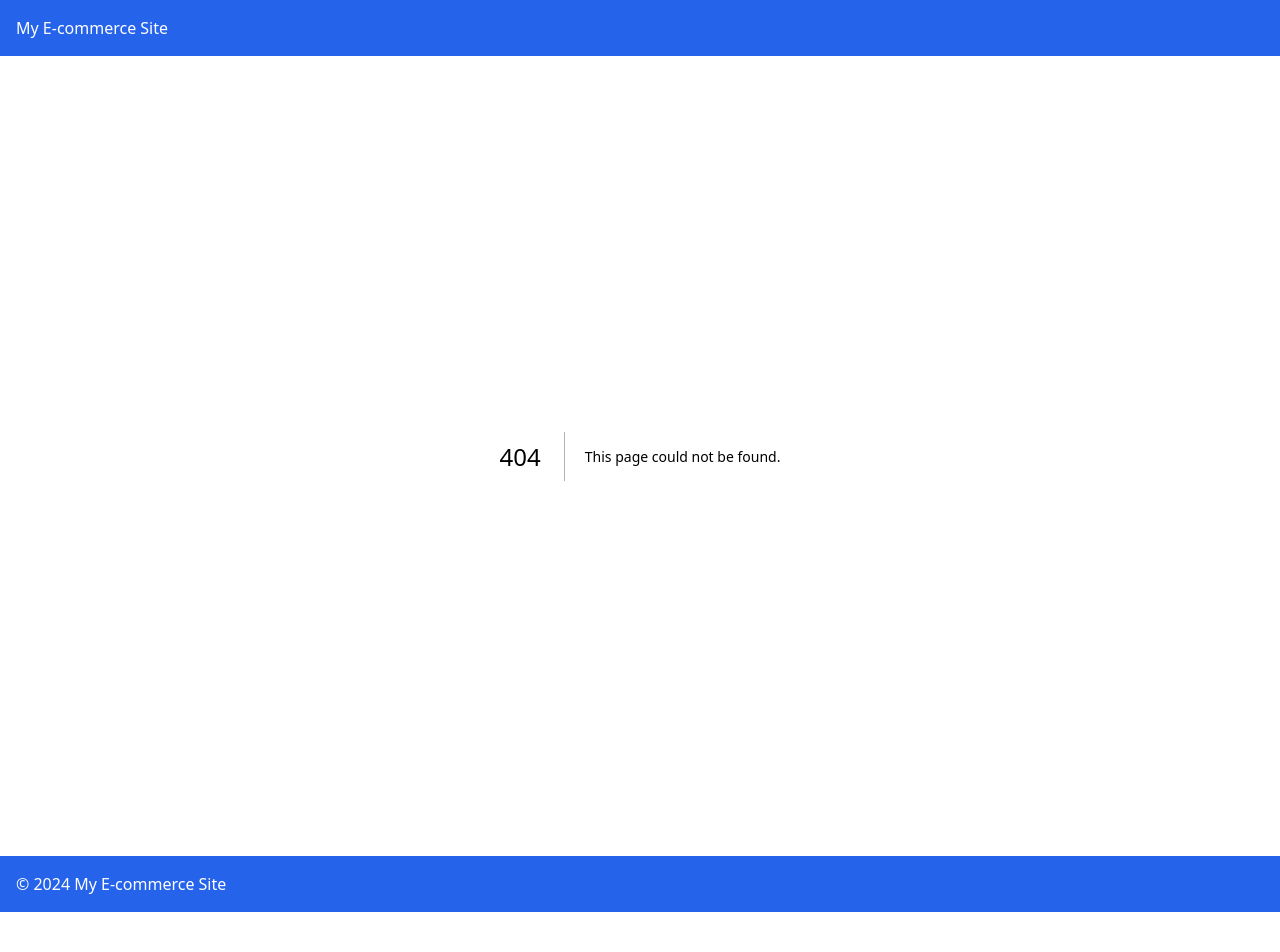
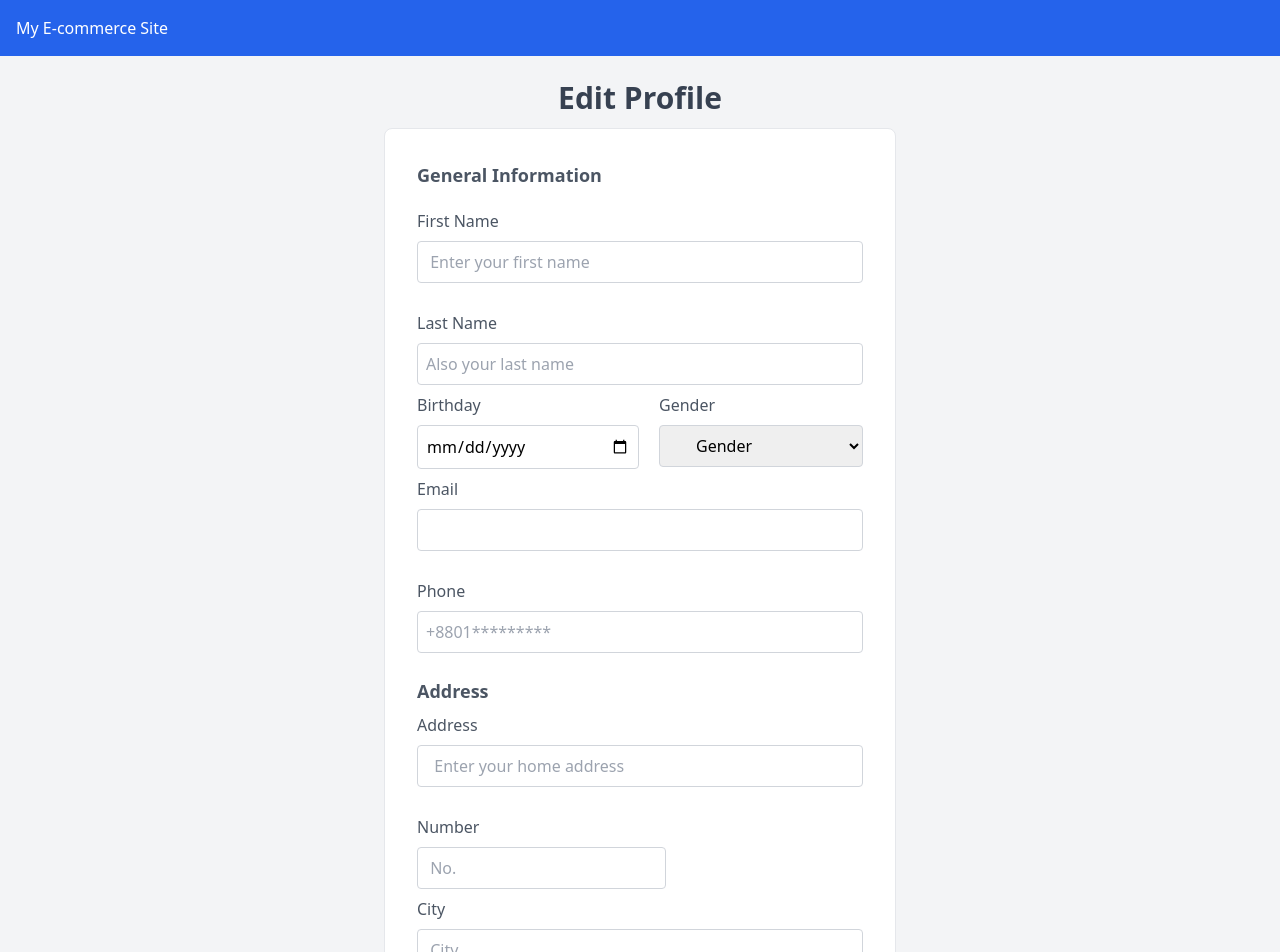
Before and after one commit to jumael99/ElevateMart, a Next.js app in the folder frontend/: page /profile/edit in a window 1280 px wide. Before the commit this address had no page. Shown: the top 952 px of the page. Before the commit the page ends 912 px from the top, so only its background shows below. Built offline with nearby package versions, Linux system fonts and the light colour scheme.

Commit message:
Profile Frontend

```diff
--- /dev/null
+++ b/frontend/pages/profile/edit.js
@@ -0,0 +1,164 @@
+import { useRouter } from "next/router";
+import { React, useState } from "react";
+// import Image from "next/image";
+// import { FontAwesomeIcon } from "@fortawesome/react-fontawesome";
+// import {
+//   faMagnifyingGlass,
+//   faPaperclip,
+// } from "@fortawesome/free-solid-svg-icons";
+
+const Profile = () => {
+  const router = useRouter();
+  const [firstName, setFirstName] = useState("");
+  const [lastName, setLastName] = useState("");
+  const [birthday, setBrithday] = useState("");
+  const [email, setEmail] = useState("");
+  const [phoneNumber, setPhoneNumber] = useState("");
+  const [gender, setGender] = useState("");
+  const [address, setAddress] = useState("");
+  const [number, setNumber] = useState("");
+  const [city, setCity] = useState("");
+  const [zip, setZip] = useState("");
+  const [picture, setpicture] = useState("/images/defaultUser.png");
+  const [picturePreview, setpicturePreview] = useState(
+    "/images/defaultUser.png"
+  );
+
+  const handleGenderChange = (e) => {
+    setGender(e.target.value);
+  };
+
+  const handleSubmit = (e) => {
+    e.preventDefault();
+    router.push('/profile/view')
+  };
+
+  return (
+    <div className="flex flex-col items-center px-10 py-6 bg-gray-100 min-h-screen">
+      <h1 className="text-gray-700 text-3xl font-semibold pb-3 text-center">
+        Edit Profile
+      </h1>
+      {/* form */}
+      <form
+        className="bg-white border rounded-lg p-8 max-w-lg"
+        onSubmit={handleSubmit}
+      >
+        <h3 className="text-gray-600 text-lg font-bold pb-3">
+          General Information
+        </h3>
+        <div className="flex gap-5 flex-wrap">
+          <div className="flex-grow">
+            <label className="py-2 block text-gray-600">First Name</label>
+            <input
+              placeholder=" Enter your first name "
+              className="w-full p-2 border border-gray-300 rounded"
+              onChange={(e) => setFirstName(e.target.value)}
+              required
+            />
+          </div>
+          <div className="flex-grow">
+            <label className="py-2 block text-gray-600">Last Name</label>
+            <input
+              placeholder="Also your last name"
+              className="w-full p-2 border border-gray-300 rounded"
+              onChange={(e) => setLastName(e.target.value)}
+              required
+            />
+          </div>
+        </div>
+        <div className="flex gap-5 flex-wrap">
+          <div className="flex-grow">
+            <label className="py-2 block text-gray-600">Birthday</label>
+            <input
+              type="date"
+              className="text-black w-full p-2 border border-gray-300 rounded"
+              onChange={(e) => setBrithday(e.target.value)}
+              required
+            />
+          </div>
+          <div className="flex-grow">
+            <label className="py-2 block text-gray-600">Gender</label>
+            <select
+              className="w-full py-2 px-8 text-black border border-gray-300 rounded"
+              onChange={handleGenderChange}
+            >
+              <option value="">Gender</option>
+              <option value="male">Male</option>
+              <option value="female">Female</option>
+              <option value="other">Other</option>
+            </select>
+          </div>
+        </div>
+        <div className="flex gap-5 flex-wrap">
+          <div className="flex-grow">
+            <label className="py-2 block text-gray-600">Email</label>
+            <input
+              className="w-full p-2 border border-gray-300 rounded"
+              onChange={(e) => setEmail(e.target.value)}
+              required
+            />
+          </div>
+          <div className="flex-grow">
+            <label className="py-2 block text-gray-600">Phone</label>
+            <input
+              placeholder="+8801*********"
+              className="w-full p-2 border border-gray-300 rounded"
+              onChange={(e) => setPhoneNumber(e.target.value)}
+              required
+            />
+          </div>
+        </div>
+
+        <h3 className="text-gray-600 text-lg font-bold pt-6">Address</h3>
+        <div className="flex gap-5 flex-wrap">
+          <div className="flex-grow">
+            <label className="py-2 block text-gray-600">Address</label>
+            <input
+              placeholder="  Enter your home address "
+              className="w-full p-2 border border-gray-300 rounded"
+              onChange={(e) => setAddress(e.target.value)}
+              required
+            />
+          </div>
+          <div className=" flex-wrap">
+            <label className="py-2 block text-gray-600">Number</label>
+            <input
+              placeholder=" No. "
+              className="w-full p-2 border border-gray-300 rounded text-black"
+              onChange={(e) => setNumber(e.target.value)}
+              required
+            />
+          </div>
+        </div>
+        <div className="flex gap-5 flex-wrap">
+          <div className="flex-grow">
+            <label className="py-2 block text-gray-600">City</label>
+            <input
+              placeholder=" City "
+              className="w-full p-2 border border-gray-300 rounded"
+              onChange={(e) => setCity(e.target.value)}
+              required
+            />
+          </div>
+          <div className="flex-grow">
+            <label className="py-2 block text-gray-600">ZIP</label>
+            <input
+              placeholder="ZIP "
+              className="w-full p-2  border border-gray-300 rounded"
+              onChange={(e) => setZip(e.target.value)}
+              required
+            />
+          </div>
+        </div>
+        <button
+          type="submit"
+          className="my-4 p-2 bg-gray-900 text-white font-bold rounded hover:bg-gray-600"
+        >
+          Save All
+        </button>
+      </form>
+    </div>
+  );
+};
+
+export default Profile;
--- a/frontend/pages/Profile.js
+++ b/frontend/pages/profile/view.js
@@ -5,6 +5,7 @@ import {
   faMagnifyingGlass,
   faPaperclip,
 } from "@fortawesome/free-solid-svg-icons";
+import Link from "next/link";
 
 const Profile = () => {
   const [firstName, setFirstName] = useState("");
@@ -22,24 +23,19 @@ const Profile = () => {
     "/images/defaultUser.png"
   );
 
-  const handleGenderChange = (e) => {
-    setGender(e.target.value);
-  };
 
   const handleImageChange = (e) => {
     setpicturePreview(e.target.value);
   };
 
-  const handleSubmit = (e) => {
-    e.preventDefault();
-  };
 
   return (
-    <div className="px-10 pb-5 bg-gray-100 ">
+    <div className="flex justify-center px-5 pb-5 bg-gray-100 min-h-screen">
+      <div className="w-11/12">
       <div className="flex justify-between py-4">
         {/* search and search icon  */}
         <div className="flex items-center">
-          <div className="relative w-full">
+          <div className="relative">
             <div className="absolute">
               <FontAwesomeIcon
                 icon={faMagnifyingGlass}
@@ -66,9 +62,9 @@ const Profile = () => {
       </div>
       <div className="flex flex-wrap justify-center gap-5">
         {/* form */}
+        <div className="flex-grow">
         <form
-          className="flex-grow bg-white border rounded p-7"
-          onSubmit={handleSubmit}
+          className=" justify-center bg-white border rounded-lg p-10 mb-6"
         >
           <h3 className="text-gray-600 text-xl font-bold pb-3">
             General Information
@@ -78,63 +74,32 @@ const Profile = () => {
               <label className="pt-3 pb-2 block text-gray-600">
                 First Name
               </label>
-              <input
-                placeholder=" Enter your first name "
-                className="w-full p-2 border border-gray-300 rounded"
-                onChange={(e) => setFirstName(e.target.value)}
-                required
-              />
+              <p className="text-gray-700 font-semibold text-lg pb-1">Name</p>
+
             </div>
             <div className="flex-grow">
               <label className="pt-3 pb-2 block text-gray-600">Last Name</label>
-              <input
-                placeholder="Also your last name"
-                className="w-full p-2 border border-gray-300 rounded"
-                onChange={(e) => setLastName(e.target.value)}
-                required
-              />
+              <p className="text-gray-700 font-semibold text-lg pb-1">Name</p>
             </div>
           </div>
           <div className="flex gap-5 flex-wrap">
             <div className="flex-grow">
               <label className="pt-3 pb-2 block text-gray-600">Birthday</label>
-              <input
-                type="date"
-                className="text-black w-full p-2 border border-gray-300 rounded"
-                onChange={(e) => setBrithday(e.target.value)}
-                required
-              />
+              <p className="text-gray-700 font-semibold text-lg pb-1">Date</p>
             </div>
             <div className="flex-grow">
               <label className="pt-3 pb-2 block text-gray-600">Gender</label>
-              <select
-                className="w-full p-2 text-black border border-gray-300 rounded"
-                onChange={handleGenderChange}
-              >
-                <option value="">Gender</option>
-                <option value="male">Male</option>
-                <option value="female">Female</option>
-                <option value="other">Other</option>
-              </select>
+              <p className="text-gray-700 font-semibold text-lg pb-1">Gender</p>
             </div>
           </div>
           <div className="flex gap-5 flex-wrap">
             <div className="flex-grow">
               <label className="pt-3 pb-2 block text-gray-600">Email</label>
-              <input
-                className="w-full p-2 border border-gray-300 rounded"
-                onChange={(e) => setEmail(e.target.value)}
-                required
-              />
+              <p className="text-gray-700 font-semibold text-lg pb-1">Email</p>
             </div>
             <div className="flex-grow">
               <label className="pt-3 pb-2 block text-gray-600">Phone</label>
-              <input
-                placeholder="+8801*********"
-                className="w-full p-2 border border-gray-300 rounded"
-                onChange={(e) => setPhoneNumber(e.target.value)}
-                required
-              />
+              <p className="text-gray-700 font-semibold text-lg pb-1">Phone</p>
             </div>
           </div>
 
@@ -142,53 +107,42 @@ const Profile = () => {
           <div className="flex gap-5 flex-wrap">
             <div className="flex-grow">
               <label className="pt-3 pb-2 block text-gray-600">Address</label>
-              <input
-                placeholder="  Enter your home address "
-                className="w-full p-2 border border-gray-300 rounded"
-                onChange={(e) => setAddress(e.target.value)}
-                required
-              />
+              <p className="text-gray-700 font-semibold text-lg pb-1">Address</p>
             </div>
             <div className="flex-grow flex-wrap">
               <label className="pt-3 pb-2 block text-gray-600">Number</label>
-              <input
-                placeholder=" No. "
-                className="w-full p-2 border border-gray-300 rounded"
-                onChange={(e) => setNumber(e.target.value)}
-                required
-              />
+              <p className="text-gray-700 font-semibold text-lg pb-1">Number</p>
             </div>
           </div>
           <div className="flex gap-5 flex-wrap">
             <div className="flex-grow">
               <label className="pt-3 pb-2 block text-gray-600">City</label>
-              <input
-                placeholder=" City "
-                className="w-full p-2 border border-gray-300 rounded"
-                onChange={(e) => setCity(e.target.value)}
-                required
-              />
+              <p className="text-gray-700 font-semibold text-lg pb-1">City</p>
             </div>
             <div className="flex-grow">
               <label className="pt-3 pb-2 block text-gray-600">ZIP</label>
-              <input
-                placeholder="ZIP "
-                className="w-full p-2  border border-gray-300 rounded"
-                onChange={(e) => setZip(e.target.value)}
-                required
-              />
+              <p className="text-gray-700 font-semibold text-lg pb-1">ZIP</p>
             </div>
           </div>
-          <button
-            type="submit"
-            className="my-4 p-2 bg-gray-900 text-white font-bold rounded hover:bg-blue-700"
-          >
-            Save All
-          </button>
+
         </form>
+        <Link
+          href="/profile/edit"
+          className="py-3 px-6 bg-gray-900 text-white font-bold rounded hover:bg-gray-600"
+        >
+          Edit Profile
+        </Link>
+        {/* <button
+          type="submit"
+          className="my-4 py-3 px-6 bg-gray-900 text-white font-bold rounded hover:bg-gray-600"
+        >
+          Edit Profile
+        </button> */}
+        </div>
         {/* card and photo selection */}
+
         <div className="flex flex-col gap-5">
-          <div className="flex flex-col gap-7 bg-white pt-20 pb-16 justify-center items-center text-center border rounded">
+          <div className="flex flex-col gap-5 bg-white pt-16 pb-16 justify-center items-center text-center border rounded-lg">
             <Image src={picture} width={120} height={50} className="round" />
             <div>
               <h4 className="text-gray-600 text-2xl font-bold py-1">name</h4>
@@ -196,11 +150,11 @@ const Profile = () => {
               <p className="text-gray-500 py-1">Address</p>
             </div>
           </div>
-          <div className="bg-white p-4 border rounded">
+          <div className="bg-white p-4 border rounded-lg">
             <label className="text-gray-600 text-lg">
               Select profile photo
             </label>
-            <div className="flex items-center gap-5 p-4">
+            <div className="flex items-center gap-4 px-2 py-3">
               <Image
                 src={picturePreview}
                 width={60}
@@ -217,7 +171,7 @@ const Profile = () => {
                     pointerEvents: "none",
                   }}
                 />
-                <div className="">
+                <div>
                   <label className="cursor-pointer text-gray-500">
                     <p>Choose Image</p>
                     <p className="text-sm">JPG, GIF or PNG. Max size of 800K</p>
@@ -234,6 +188,8 @@ const Profile = () => {
             </div>
           </div>
         </div>
+
+      </div>
       </div>
     </div>
   );
```
